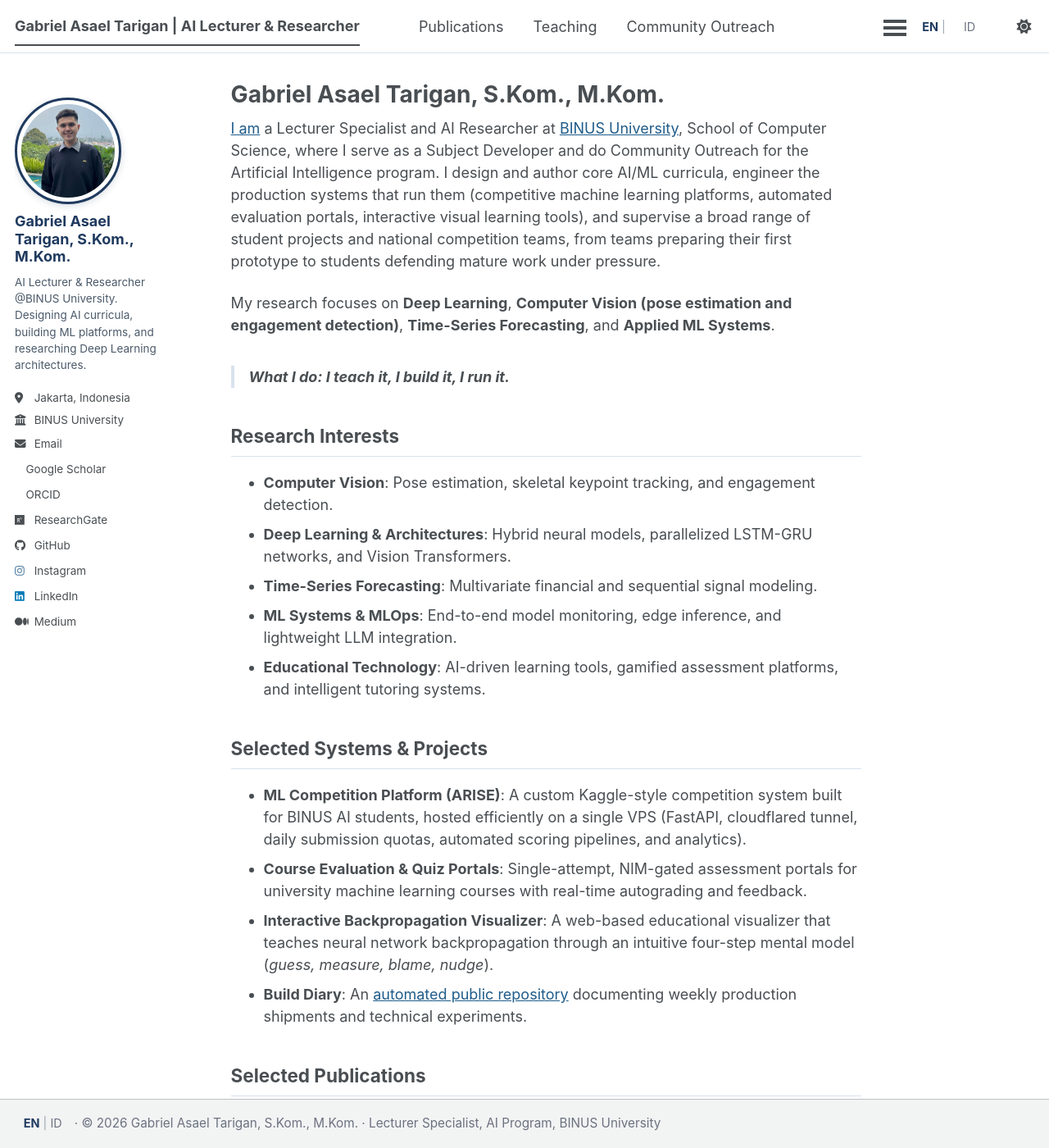
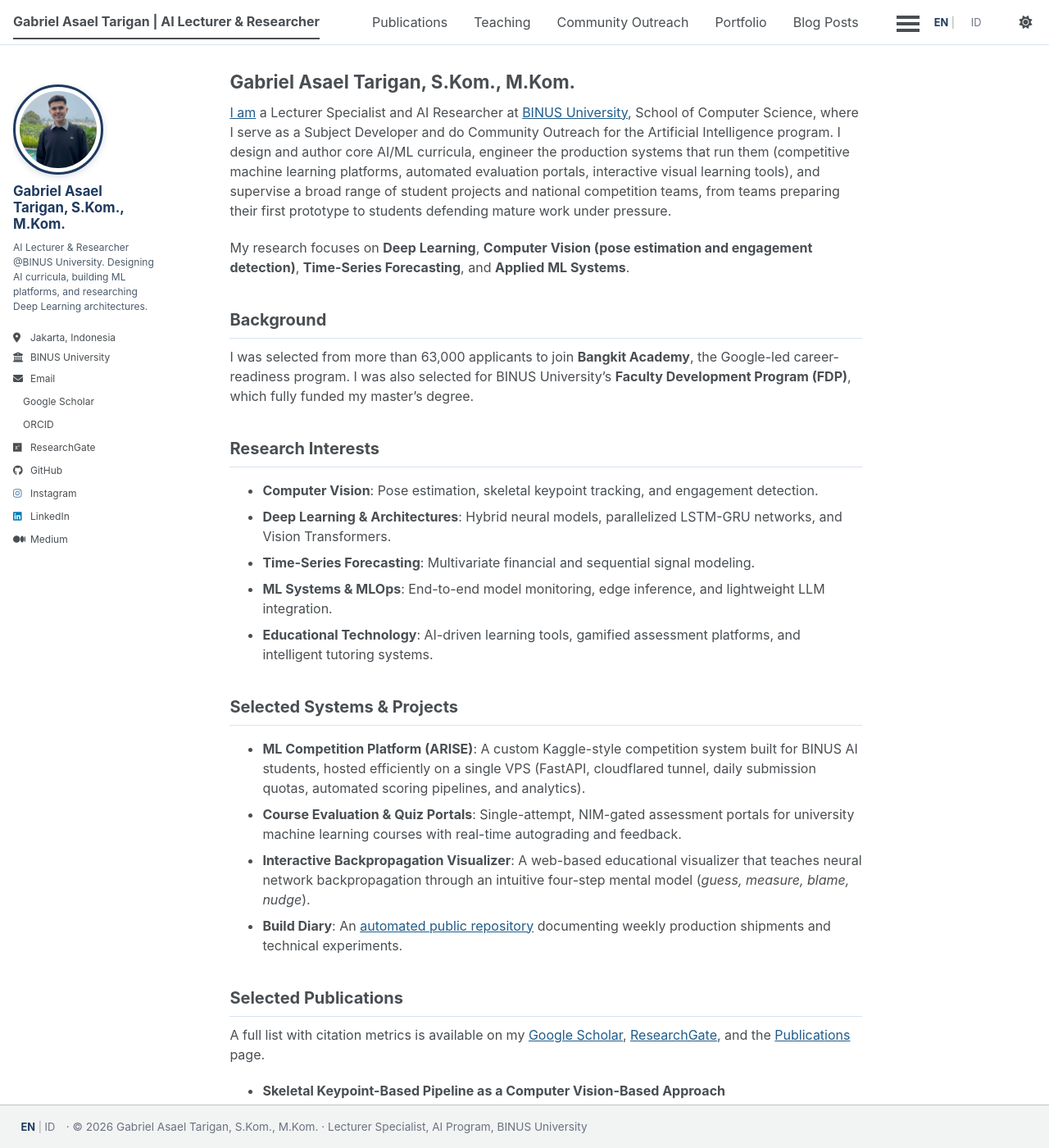
Before and after one commit to asaeltarigan/asaeltarigan.github.io, a Jekyll site: the page built from _pages/about.md, in a window 1280 px wide and 1400 px high. Shown: the whole window at 82% size. Built offline with Jekyll 4.4.1, drawn with Linux system fonts in a browser that asks for light colours; a style sheet for code colours, icons or effects is not loaded.

Commit message:
Homepage: smaller base font + tighter top area (per Chunyang Chen); remove pull-quote; add Background (Bangkit 63k+, FDP full scholarship)

```diff
--- a/_includes/head.html
+++ b/_includes/head.html
@@ -91,4 +91,4 @@
 
 <!-- For all browsers -->
 <link rel="stylesheet" href="{{ base_path }}/assets/css/main.css">
-<link rel="stylesheet" href="{{ base_path }}/assets/css/custom.css?v=25">
+<link rel="stylesheet" href="{{ base_path }}/assets/css/custom.css?v=26">
--- a/_pages/about.md
+++ b/_pages/about.md
@@ -12,7 +12,9 @@ redirect_from:
 
 My research focuses on **Deep Learning**, **Computer Vision (pose estimation and engagement detection)**, **Time-Series Forecasting**, and **Applied ML Systems**.
 
-> **What I do: I teach it, I build it, I run it.**
+## Background
+
+I was selected from more than 63,000 applicants to join **Bangkit Academy**, the Google-led career-readiness program. I was also selected for BINUS University's **Faculty Development Program (FDP)**, which fully funded my master's degree.
 
 ## Research Interests
 
--- a/assets/css/custom.css
+++ b/assets/css/custom.css
@@ -422,3 +422,11 @@ html[data-theme="dark"] .pf-card-cta { color: #e2e8f0; }
   .pf-feature { padding: 1.2em 1.2em; }
   .pf-grid { grid-template-columns: 1fr; }
 }
+
+/* --- Sizing pass (8 Oct 2026): smaller base font + tighter top area, following chunyang-chen.github.io --- */
+html { font-size: 16px; }
+.page__title { font-size: 1.4rem !important; line-height: 1.2; }
+.author__avatar img { width: 110px !important; height: 110px !important; }
+.sidebar .author__name { font-size: 1.05rem; }
+.author__bio { font-size: 0.92rem; }
+.masthead__inner-wrap { padding: 0.4em 1em; }
```
